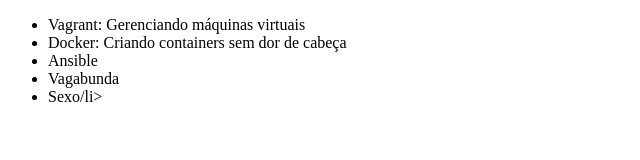
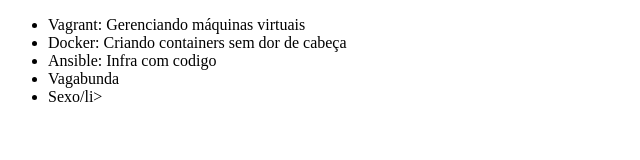
Before and after one commit to GabrielSantosSilvad/alura-git, a plain HTML site: page index.html in a window 1280 px wide. Shown: the whole page, without its empty margins (0-640 px from the left). Drawn offline with Linux system fonts and the light colour scheme.

Commit message:
Mudando nome do curso de Ansible

```diff
--- a/index.html
+++ b/index.html
@@ -8,7 +8,7 @@
     <ul>
         <li>Vagrant: Gerenciando máquinas virtuais</li>
         <li>Docker: Criando containers sem dor de cabeça</li>
-        <li>Ansible</li>
+        <li>Ansible: Infra com codigo</li>
         <li>Vagabunda</li>
         <li>Sexo/li>
     </ul>
```
